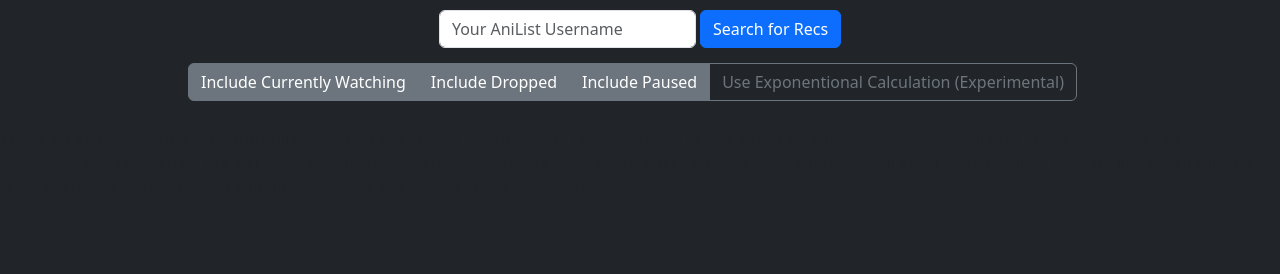
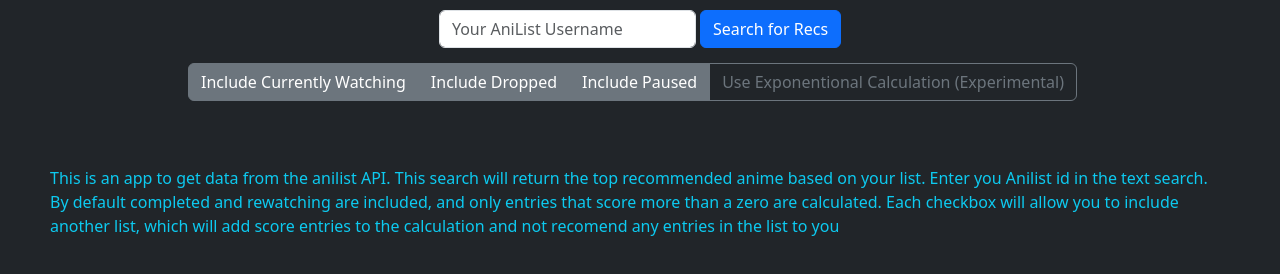
Before and after one commit to RyanSpencer/AnilistApiCrunch, a website: page index.html in a window 1280 px wide. Drawn offline with nearby package versions, Linux system fonts and the light colour scheme.

Commit message:
fixed unreadable text

```diff
--- a/index.html
+++ b/index.html
@@ -27,7 +27,7 @@
                     <label for="doExponent" class="btn btn-outline-secondary">Use Exponentional Calculation (Experimental)</label>
                 </div>
             </form>
-            <div v-if="fullRec.length === 0 && !loading" class=".text-body-emphasis">
+            <div v-if="fullRec.length === 0 && !loading" class="text-info">
                 <p>This is an app to get data from the anilist API. This search will return the top recommended anime based on your list. Enter you Anilist id in the text search.
                     By default completed and rewatching are included, and only entries that score more than a zero are calculated.
                     Each checkbox will allow you to include another list, which will add score entries to the calculation and not recomend any entries in the list to you</p>
--- a/main.css
+++ b/main.css
@@ -1,5 +1,9 @@
 body {
     background: var(--bs-dark);
+}
+.text-info {
+    margin: 25px;
+    padding: 25px;
 }
 .spinner-border {
     width: 10rem;
```
